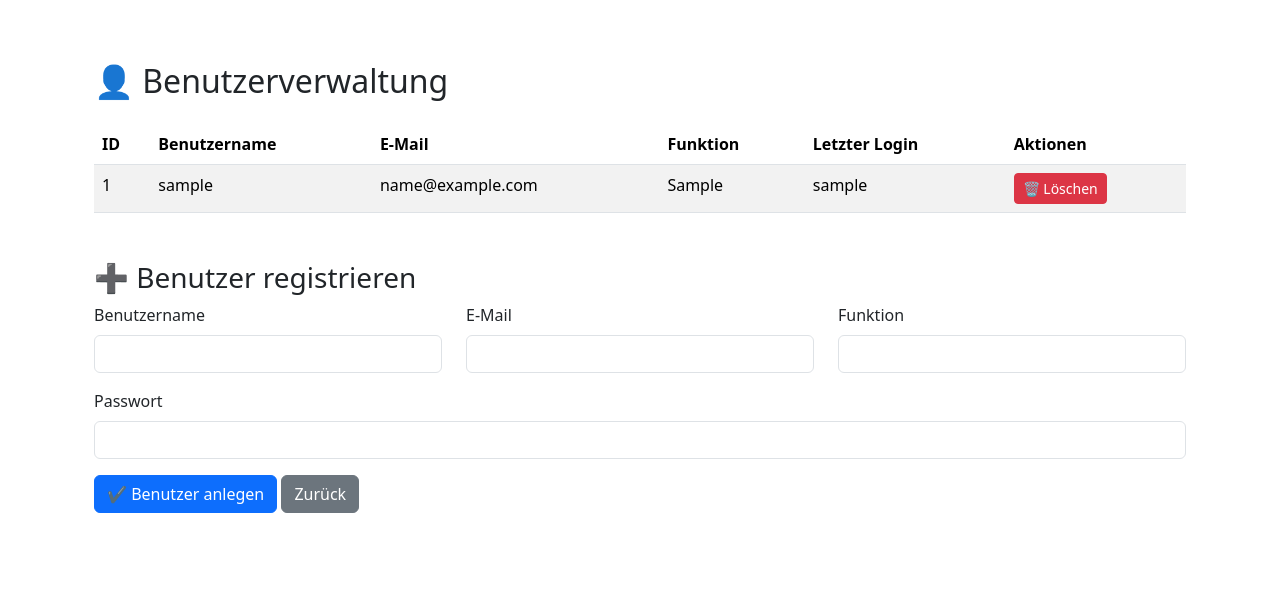
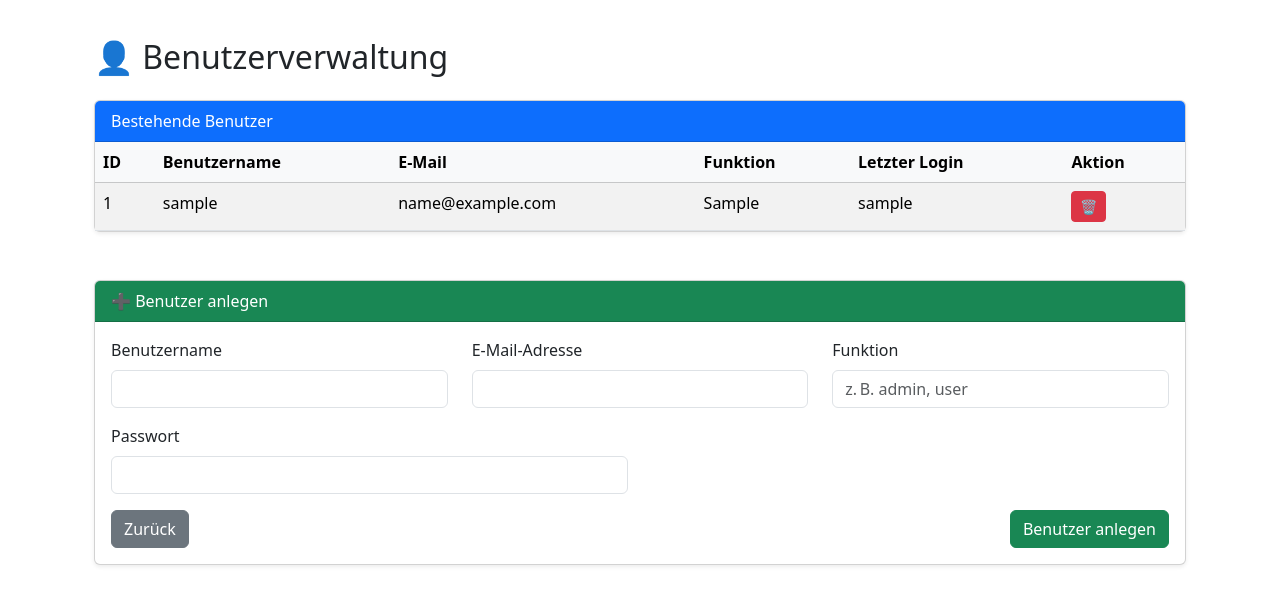
Before and after one commit to Grubinio/deba-faktura, a Flask app: page /admin in a window 1280 px wide. Shown: the part 56-661 px from the top of the page. Run offline with Flask 3, Linux system fonts and the light colour scheme; the visitor is signed in with stand-in values (Sample User, id 1); tables that the repository leaves empty or names only in its code hold one stand-in row (values such as "Sample post").

Commit message:
Admin Seite schöner gemacht

```diff
--- a/app/templates/admin.html
+++ b/app/templates/admin.html
@@ -1,17 +1,24 @@
 {% extends 'base.html' %}
-{% block title %}Startseite{% endblock %}
+{% block title %}Adminbereich – DEBA Faktura{% endblock %}
+
 {% block content %}
-  <div class="container mt-5">
-    <h2>👤 Benutzerverwaltung</h2>
-    <table class="table table-striped mt-4">
-      <thead>
+  <div class="container mt-4">
+    <h2 class="mb-4">👤 Benutzerverwaltung</h2>
+    <!-- Benutzerliste -->
+    <div class="card shadow-sm mb-5">
+      <div class="card-header bg-primary text-white">
+        Bestehende Benutzer
+      </div>
+      <div class="card-body p-0">
+        <table class="table table-striped table-hover mb-0">
+          <thead class="table-light">
             <tr>
-          <th>ID</th>
-          <th>Benutzername</th>
-          <th>E-Mail</th>
-          <th>Funktion</th>
-          <th>Letzter Login</th>
-          <th>Aktionen</th>
+              <th scope="col">ID</th>
+              <th scope="col">Benutzername</th>
+              <th scope="col">E-Mail</th>
+              <th scope="col">Funktion</th>
+              <th scope="col">Letzter Login</th>
+              <th scope="col">Aktion</th>
             </tr>
           </thead>
           <tbody>
@@ -24,20 +31,26 @@
                 <td>{{ user.last_login or '–' }}</td>
                 <td>
                   {% if user.username != 'admin' %}
-            <form action="{{ url_for('delete_user', user_id=user.id) }}" method="post" style="display:inline;">
-              <button type="submit" class="btn btn-sm btn-danger" onclick="return confirm('Wirklich löschen?');">🗑️ Löschen</button>
+                    <form method="POST" action="{{ url_for('delete_user', user_id=user.id) }}" style="display:inline;">
+                      <button type="submit" class="btn btn-sm btn-danger" onclick="return confirm('Wirklich löschen?');">🗑️</button>
                     </form>
                   {% else %}
-            <span class="text-muted">geschützt</span>
+                    <span class="text-muted">🔒 geschützt</span>
                   {% endif %}
                 </td>
               </tr>
             {% endfor %}
           </tbody>
         </table>
+      </div>
+    </div>
 
-    <div class="mt-5">
-      <h3>➕ Benutzer registrieren</h3>
+    <!-- Benutzer hinzufügen -->
+    <div class="card shadow-sm">
+      <div class="card-header bg-success text-white">
+        ➕ Benutzer anlegen
+      </div>
+      <div class="card-body">
         <form method="POST" action="{{ url_for('register') }}">
           <div class="row">
             <div class="col-md-4 mb-3">
@@ -45,21 +58,28 @@
               <input type="text" class="form-control" id="username" name="username" required>
             </div>
             <div class="col-md-4 mb-3">
-            <label for="email" class="form-label">E-Mail</label>
+              <label for="email" class="form-label">E-Mail-Adresse</label>
               <input type="email" class="form-control" id="email" name="email" required>
             </div>
             <div class="col-md-4 mb-3">
               <label for="funktion" class="form-label">Funktion</label>
-            <input type="text" class="form-control" id="funktion" name="funktion">
+              <input type="text" class="form-control" id="funktion" name="funktion" placeholder="z. B. admin, user">
             </div>
           </div>
-        <div class="mb-3">
+
+          <div class="row">
+            <div class="col-md-6 mb-3">
               <label for="password" class="form-label">Passwort</label>
               <input type="password" class="form-control" id="password" name="password" required>
             </div>
-        <button type="submit" class="btn btn-primary">✔ Benutzer anlegen</button>
+          </div>
+
+          <div class="d-flex justify-content-between">
             <a href="{{ url_for('home') }}" class="btn btn-secondary">Zurück</a>
+            <button type="submit" class="btn btn-success">Benutzer anlegen</button>
+          </div>
         </form>
       </div>
     </div>
+  </div>
 {% endblock %}
--- a/app/templates/base.html
+++ b/app/templates/base.html
@@ -34,7 +34,6 @@
       </div>
     </div>
   </nav>
-
   <!-- Hauptinhalt -->
   <div class="container">
     {% with messages = get_flashed_messages() %}
--- a/app/templates/home.html
+++ b/app/templates/home.html
@@ -4,7 +4,6 @@
   <div class="container mt-5">
     <h2 class="mb-4">Hallo, {{ user }} 👋</h2>
     <a href="http://46.38.237.242/admin">Admin</a>
-    <a href="{{ url_for('logout') }}" class="btn btn-outline-danger">Logout</a>
 </div>
   <p>Hier wird später dein Dashboard sein.</p>
 {% endblock %}
```
Lines whose indentation alone changed are shown as unchanged.
